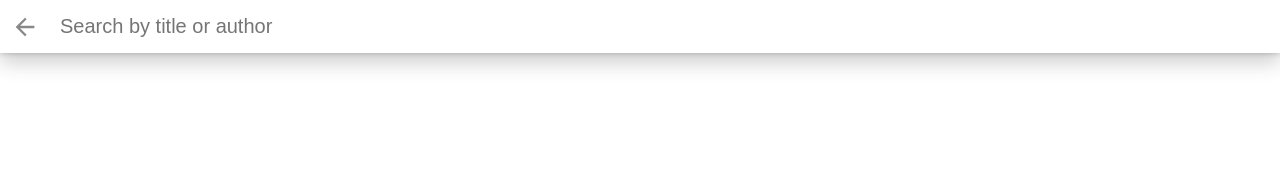
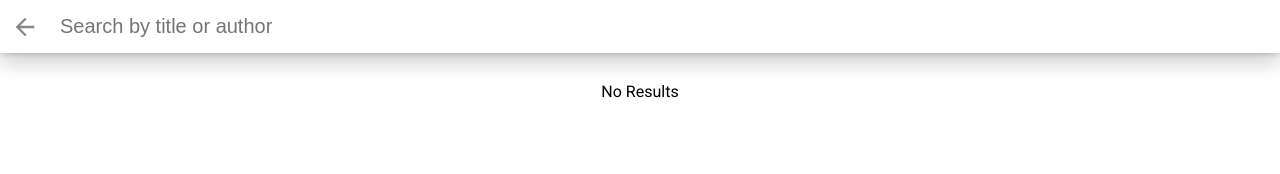
Before and after one commit to ZHICHONGLI/my-reads, a React (Create React App) app: page /search in a window 1280 px wide. Shown: the top 174 px of the page. Built offline with nearby package versions, Linux system fonts and the light colour scheme.

Commit message:
search page ui done

```diff
--- /dev/null
+++ b/src/components/BookComponent.js
@@ -0,0 +1,36 @@
+import React, { Component } from 'react';
+
+class BookComponent extends Component {
+  constructor(props) {
+    super(props)
+  }
+
+  render() {
+    const {book} = this.props;
+    return (
+      <div className="book">
+        <div className="book-top">
+          <div className="book-cover" style={{ width: 128, height: 174, backgroundImage: `url(${book.imageLinks.smallThumbnail})`}}></div>
+
+          <div className="book-shelf-changer">
+            <select>
+              <option value="none" disabled>Move to...</option>
+              <option value="currentlyReading">Currently Reading</option>
+              <option value="wantToRead">Want to Read</option>
+              <option value="read">Read</option>
+              <option value="none">None</option>
+            </select>
+          </div>
+        </div>
+        <div className="book-title">{book.title}</div>
+          {book.authors &&
+            book.authors.map(author => (
+              <div className="book-authors" key={author}>{author}</div>
+            ))
+          }
+        </div>
+    );
+  }
+}
+
+export default BookComponent;
--- a/src/pages/SearchPage.js
+++ b/src/pages/SearchPage.js
@@ -1,11 +1,12 @@
 import React, { Component }   from 'react';
 import * as BooksAPI          from '../BooksAPI.js';
+import { Link }               from 'react-router-dom';
+import BookComponent             from '../components/BookComponent';
 
 class SearchPage extends Component {
 
   constructor(props) {
     super(props);
-    // this.searchPage = this.props.searchPage(event);
   };
 
   state = {
@@ -16,10 +17,14 @@ class SearchPage extends Component {
   searchBooks(query, results) {
     this.setState({searchQuery: query});
     BooksAPI.search(query, results).then(books => {
+      if(books.error) {
+          this.setState({searchResult: []})
+      }else{
         this.setState({
           searchQuery: this.state.searchQuery,
           searchResult: books
         });
+      }
       console.log(this.state.searchResult);
     })
   };
@@ -29,7 +34,7 @@ class SearchPage extends Component {
     return (
       <div className="search-books">
         <div className="search-books-bar">
-          <a className="close-search" onClick={() => this.setState({ showSearchPage: false })}>Close</a>
+          <Link to="/" className="close-search">Close</Link>
           <div className="search-books-input-wrapper">
             {/*
               NOTES: The search from BooksAPI is limited to a particular set of search terms.
@@ -42,31 +47,20 @@ class SearchPage extends Component {
             <input onChange={event => this.searchBooks(event.target.value, 20)} type="text" placeholder="Search by title or author"/>
           </div>
         </div>
-        <div className="search-books-results">
-            { books.map(book => {
+        <div className="search-books-results bookdhelf-books">
           <ol className="books-grid">
-                <div className="book">
-                  <div className="book-top">
-                    <div className="book-cover" style={{ width: 128, height: 174, backgroundImage: 'url("http://books.google.com/books/content?id=1q_xAwAAQBAJ&printsec=frontcover&img=1&zoom=1&imgtk=AFLRE712CA0cBYP8VKbEcIVEuFJRdX1k30rjLM29Y-dw_qU1urEZ2cQ42La3Jkw6KmzMmXIoLTr50SWTpw6VOGq1leINsnTdLc_S5a5sn9Hao2t5YT7Ax1RqtQDiPNHIyXP46Rrw3aL8&source=gbs_api")' }}></div>
-                    <div className="book-shelf-changer">
-                      <select>
-                        <option value="none" disabled>Move to...</option>
-                        <option value="currentlyReading">Currently Reading</option>
-                        <option value="wantToRead">Want to Read</option>
-                        <option value="read">Read</option>
-                        <option value="none">None</option>
-                      </select>
-                    </div>
-                  </div>
-                  <div className="book-title">{book.title}</div>
-                  <div className="book-authors">{book.authors.map(author => {
-                    return {author}
-                  })}
-                  </div>
-                </div>
+            { books.length ?
+              books.map((book, index) => (
+                <li key={index}>
+                  <BookComponent
+                    book={book}
+                  />
+                </li>
+              ))
+              :
+              <div>No Results</div>
+            }
           </ol>
-            })}
-
         </div>
         {this.state.searchResult.error && <p>No Result</p>}
       </div>
```
Lines whose indentation alone changed are shown as unchanged.
